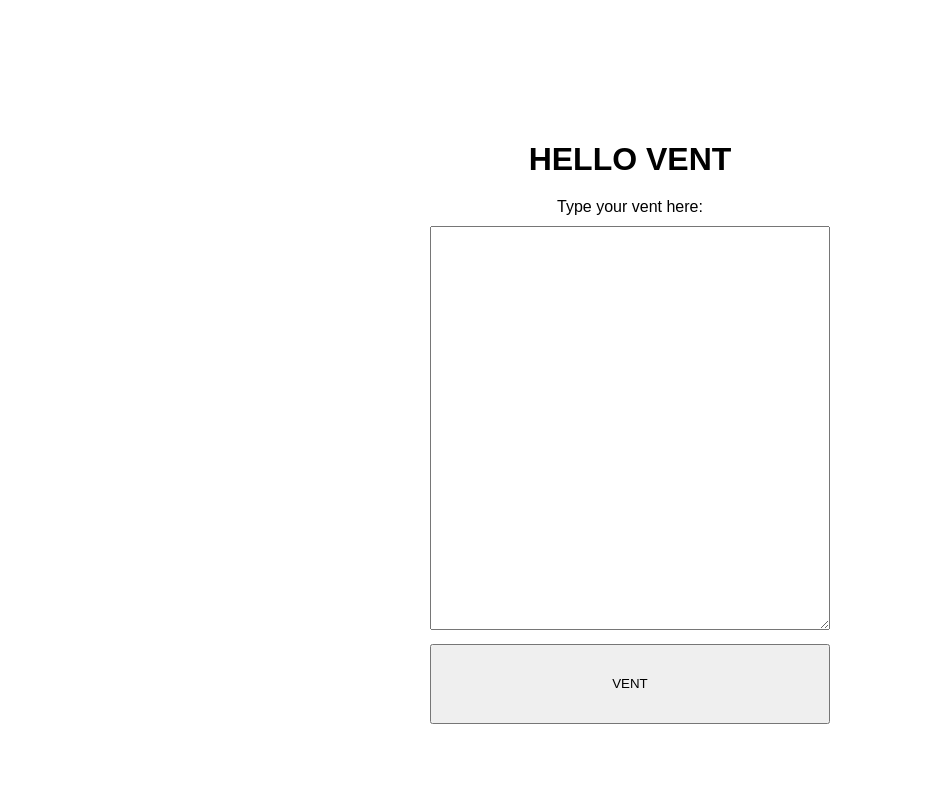
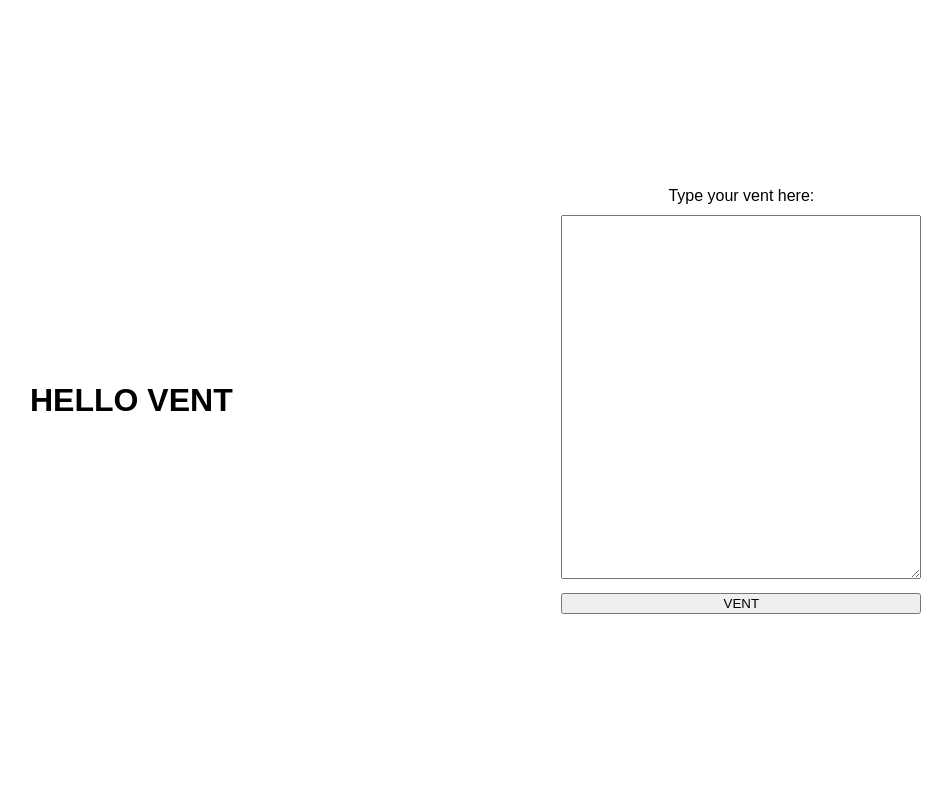
Before and after one commit to Frogshapedhub/frogrepo, a Flask app: page / in a window 1280 px wide. Shown: the whole page, without its empty margins (10-962 px from the left). Run offline with Flask 3, Linux system fonts and the light colour scheme.

Commit message:
separation of concerns: styling and markdown

```diff
--- /dev/null
+++ b/static/styles.css
@@ -0,0 +1,59 @@
+body {
+    display: flex;
+    flex-direction: column;
+    height: 100vh;
+    margin: 0;
+    font-family: sans-serif;
+    text-align: center; /* Center text horizontally */
+}
+
+h1 {
+    margin: 20px 0; /* Margin around the title */
+}
+
+.container {
+    display: flex;
+    justify-content: space-between;
+    align-items: center;
+    flex: 1; /* Occupy the entire height of the viewport */
+    margin-left: 20px; /* Adjust margin for space between "HELLO VENT" and the other elements */
+}
+
+.left-box,
+.center-box,
+.right-box {
+    max-width: 400px;
+    padding: 20px;
+    box-sizing: border-box;
+}
+
+.left-box {
+    order: 1; /* Place on the left */
+}
+
+.center-box {
+    order: 2; /* Place in the center */
+}
+
+.right-box {
+    order: 3; /* Place on the right */
+}
+
+label {
+    display: block;
+    margin-bottom: 10px;
+}
+
+textarea {
+    width: 100%;
+    box-sizing: border-box;
+    margin-bottom: 10px;
+    height: 0;
+    padding-bottom: 100%;
+}
+
+button {
+    width: 100%;
+    height: calc(1/4 * 100%); /* Set the height to 1/4 of the parent container's height */
+    box-sizing: border-box;
+}
--- a/templates/index.html
+++ b/templates/index.html
@@ -1,51 +1,28 @@
 <!DOCTYPE html>
 <html lang="en">
 <head>
+        <!-- Added meta tags for character set and viewport -->
     <meta charset="UTF-8">
     <meta name="viewport" content="width=device-width, initial-scale=1.0">
     <title>Hello Vent</title>
-    <style>
-        body {
-            display: flex;
-            flex-direction: column;
-            align-items: center;
-            justify-content: center;
-            height: 100vh;
-            margin: 0;
-            font-family: sans-serif;
-        }
-        h1 {
-            margin-bottom: 20px; /* Adjust this margin as needed for spacing */
-        }
-        div {
-            text-align: center;
-            max-width: 400px;
-        }
-        label {
-            display: block;
-            margin-bottom: 10px; /* Adjust this margin as needed for spacing */
-        }
-        textarea {
-            width: 100%;
-            box-sizing: border-box;
-            margin-bottom: 10px;
-            height: 0;
-            padding-bottom: 100%;
-        }
-        button {
-            width: 100%; /* Set the width to 100% of the parent container (div) */
-            height: calc(1/6 * 100%); /* Set the height to 1/6 of the parent container's height */
-            box-sizing: border-box;
-        }
-    </style>
+        <!-- Linked the external CSS file -->
+    <link rel="stylesheet" href="{{ url_for('static', filename='styles.css') }}">
+<script src="{{ url_for('static', filename='main.js') }}"></script>
+
 </head>
 <body>
-    <h1>HELLO VENT</h1>
-    <div>
-        <label for="userInput">Type your vent here:</label>
-        <textarea id="userInput" rows="4" cols="50"></textarea>
-        <button onclick="submitVent()">VENT</button>
-        <p id="output"></p>
+    <div class="container">
+        <div class="left-box">
+            <h1>HELLO VENT</h1>
+        </div>
+        <div class="center-box">
+            <label for="userInput">Type your vent here:</label>
+            <textarea id="userInput" rows="4" cols="50"></textarea>
+            <button onclick="submitVent()">VENT</button>
+        </div>
+        <div class="right-box">
+            <p id="output"></p>
+        </div>
     </div>
     <script src="{{ url_for('static', filename='main.js') }}"></script>
 </body>
```
Also changed, not shown: static/main.js (renamed from templates/main.js).
